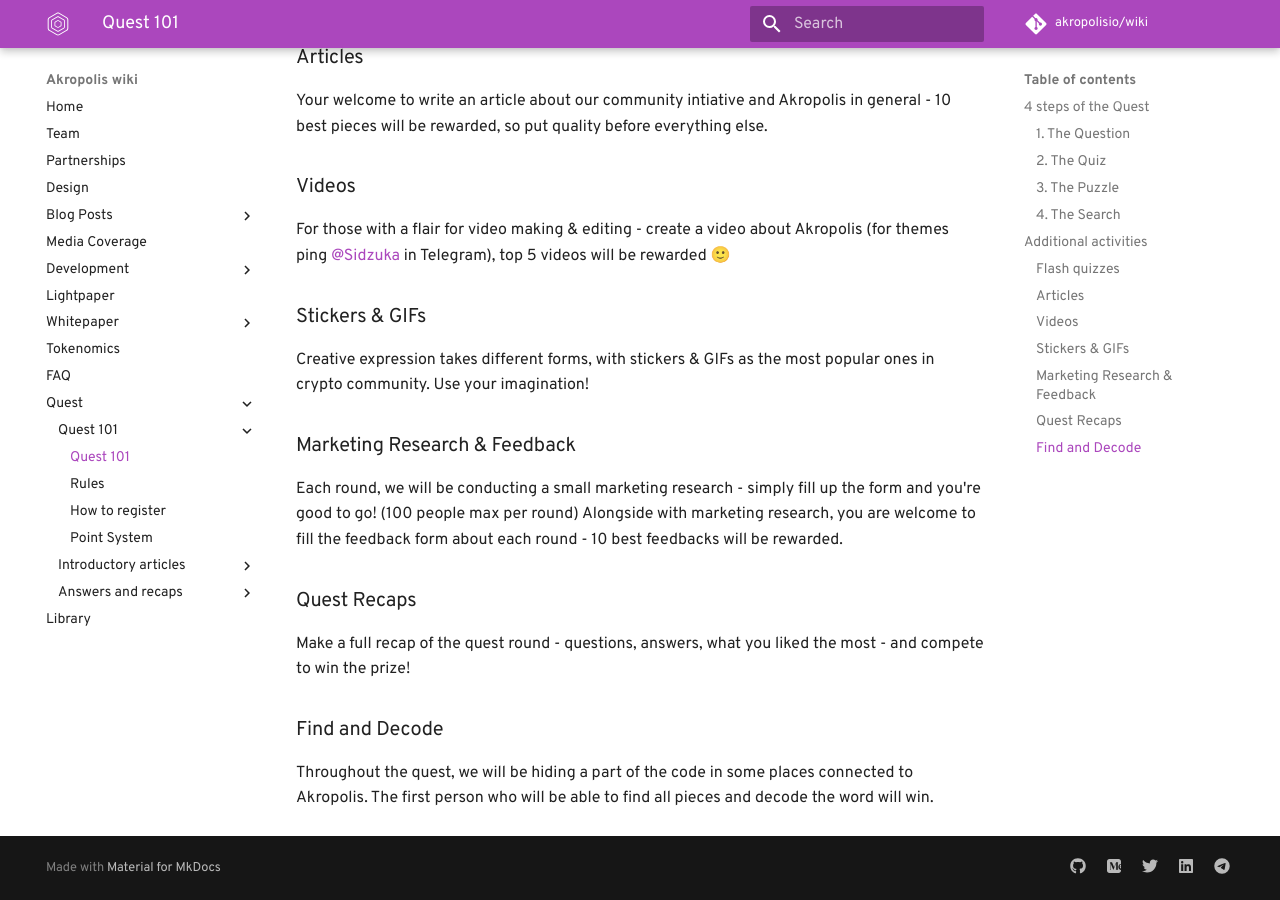
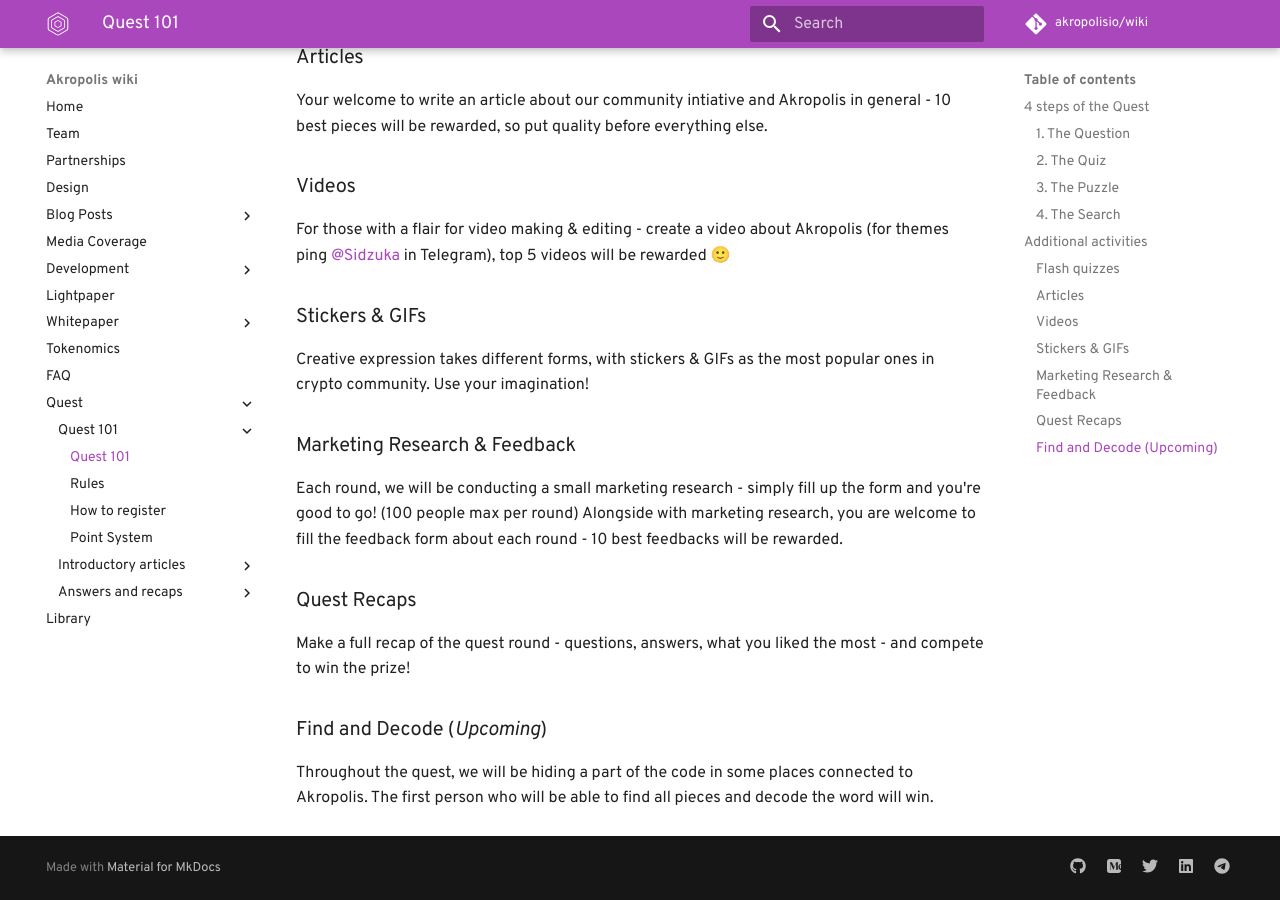
Before and after one commit to kaonone/wiki, an MkDocs documentation site: the page built from docs/101.md, in a window 1280 px wide and 900 px high, scrolled down 1305 px. Built offline with MkDocs 1.6.1 and Material for MkDocs 9.7.7, drawn with Linux system fonts in a browser that asks for light colours; some web fonts are replaced; comment, search, counter and statistics services are not loaded; old or Windows-style settings are respelled for this version of MkDocs.

Commit message:
Quest 101 upd

```diff
--- a/docs/101.md
+++ b/docs/101.md
@@ -50,5 +50,5 @@
 ### Quest Recaps
 Make a full recap of the quest round - questions, answers, what you liked the most - and compete to win the prize!
 
-### Find and Decode
+### Find and Decode (*Upcoming*)
 Throughout the quest, we will be hiding a part of the code in some places connected to Akropolis. The first person who will be able to find all pieces and decode the word will win.
```
